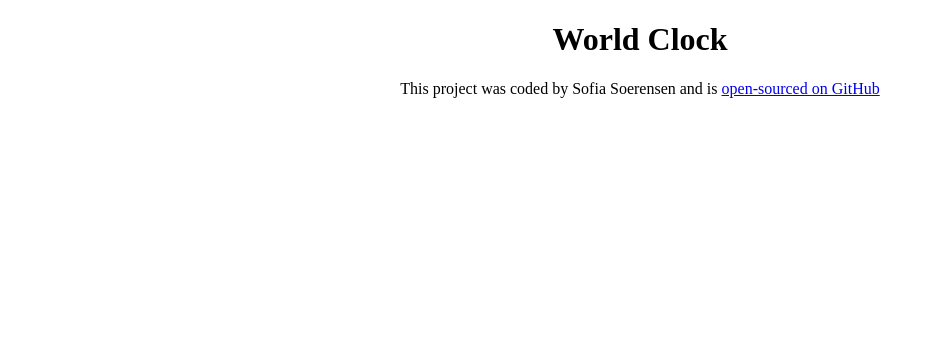
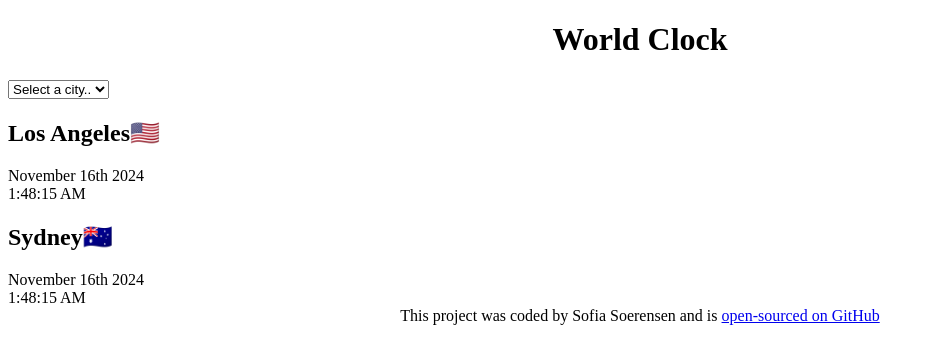
Before and after one commit to SofiaSoerensen/Worldclock, a plain HTML site: page index.html in a window 1280 px wide. Shown: the whole page, without its empty margins (0-935 px from the left). Drawn offline with Linux system fonts and the light colour scheme.

Commit message:
Added the html

```diff
--- a/index.html
+++ b/index.html
@@ -7,7 +7,26 @@
     <title>World Clock</title>
   </head>
   <body>
-    <h1>World Clock</h1>
+    <div class="container">
+      <h1>World Clock</h1>
+      <select>
+        <option value="">Select a city..</option>
+        <option value="">London</option>
+        <option value="">New York</option>
+        <option value="">Auckland</option>
+      </select>
+
+      <div class="city">
+        <h2>Los Angeles🇺🇸</h2>
+        <div class="date">November 16th 2024</div>
+        <div class="time">1:48:15 AM</div>
+      </div>
+      <div class="city">
+        <h2>Sydney🇦🇺</h2>
+        <div class="date">November 16th 2024</div>
+        <div class="time">1:48:15 AM</div>
+      </div>
+    </div>
     <footer>
       This project was coded by Sofia Soerensen and is
       <a
```
